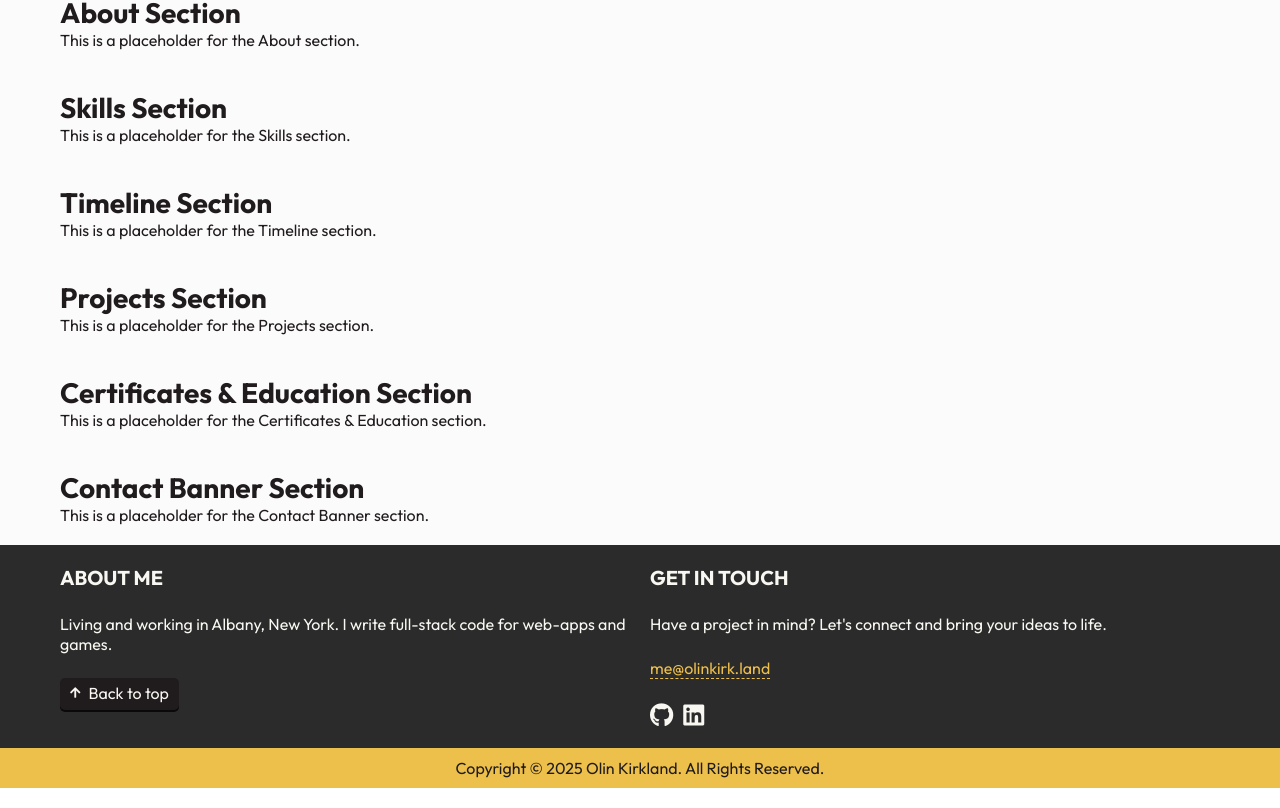
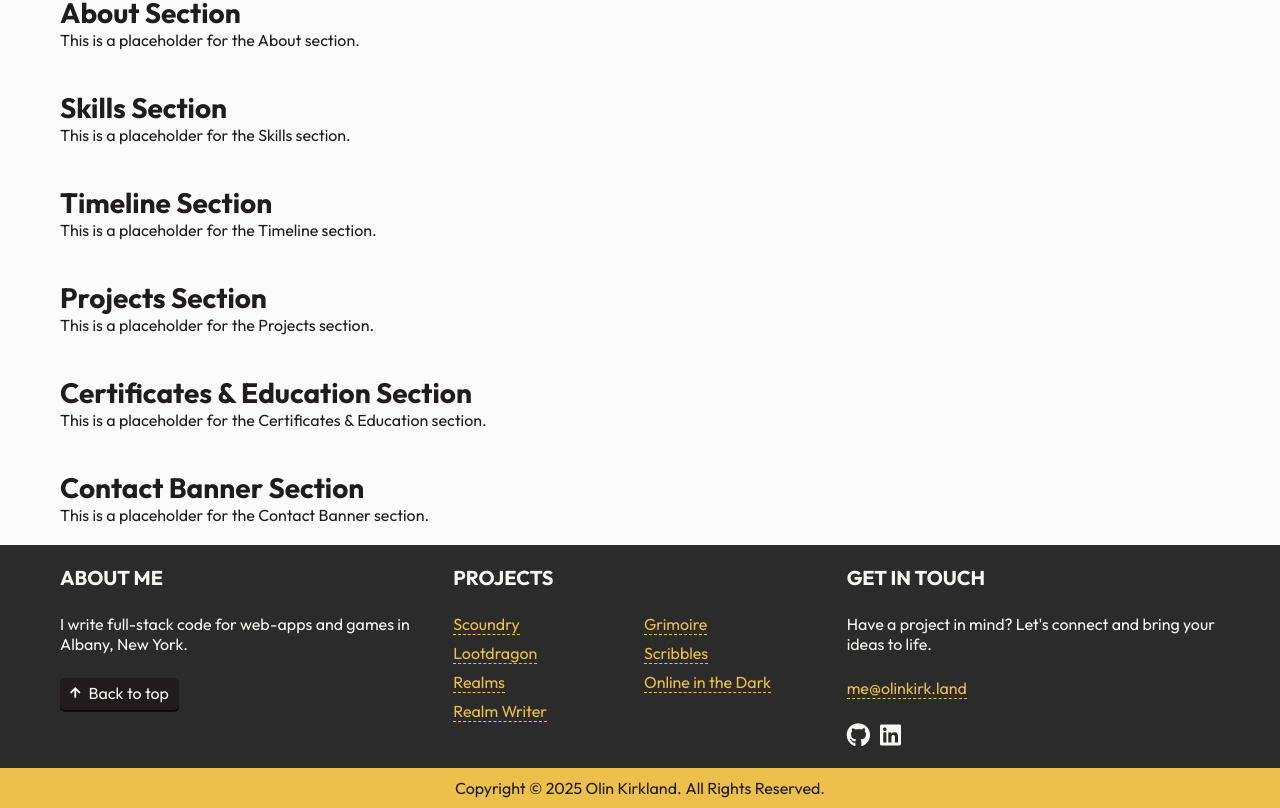
Before and after one commit to olinkirkland/olinkirkland.github.io, a Vue app: page / in a window 1280 px wide. Shown: the part 425-1233 px from the top of the page. Built offline with nearby package versions, Linux system fonts and the light colour scheme; a web font is replaced by a local one.

Commit message:
Update footer with project section & links

```diff
--- a/src/components/Footer.vue
+++ b/src/components/Footer.vue
@@ -4,16 +4,97 @@
             <div class="footer-content">
                 <h3>About Me</h3>
                 <p>
-                    Living and working in Albany, New York. I write full-stack
-                    code for web-apps and games.
+                    I write full-stack code for web-apps and games in Albany,
+                    New York.
                 </p>
-
-
 
                 <Button class="dark" @click="$emit('scrollToTop')">
                     <i class="icon fas fa-arrow-up"></i>
                     <span>Back to top</span>
                 </Button>
+            </div>
+
+            <!-- <div class="footer-content"></div> -->
+            <div class="footer-content">
+                <h3>Projects</h3>
+                <ul>
+                    <li>
+                        <a
+                            class="link"
+                            href="https://scoundry.com"
+                            target="_blank"
+                            rel="noopener noreferrer"
+                        >
+                            Scoundry
+                        </a>
+                    </li>
+
+                    <li>
+                        <a
+                            class="link"
+                            href="https://olinkirk.land/grimoire"
+                            target="_blank"
+                            rel="noopener noreferrer"
+                        >
+                            Grimoire
+                        </a>
+                    </li>
+
+                    <li>
+                        <a
+                            class="link"
+                            href="https://olinkirk.land/lootdragon"
+                            target="_blank"
+                            rel="noopener noreferrer"
+                        >
+                            Lootdragon
+                        </a>
+                    </li>
+
+                    <li>
+                        <a
+                            class="link"
+                            href="https://olinkirk.land/scribbles"
+                            target="_blank"
+                            rel="noopener noreferrer"
+                        >
+                            Scribbles
+                        </a>
+                    </li>
+
+                    <li>
+                        <a
+                            class="link"
+                            href="https://github.com/olinkirkland/realms"
+                            target="_blank"
+                            rel="noopener noreferrer"
+                        >
+                            Realms
+                        </a>
+                    </li>
+
+                    <li>
+                        <a
+                            class="link"
+                            href="https://github.com/olinkirkland/online-in-the-dark"
+                            target="_blank"
+                            rel="noopener noreferrer"
+                        >
+                            Online in the Dark
+                        </a>
+                    </li>
+
+                    <li>
+                        <a
+                            class="link"
+                            href="https://olinkirk.land/realm-writer"
+                            target="_blank"
+                            rel="noopener noreferrer"
+                        >
+                            Realm Writer
+                        </a>
+                    </li>
+                </ul>
             </div>
 
             <div class="footer-content">
@@ -48,8 +129,11 @@
     <div class="copyright">
         <section>
             <p>
-                Copyright &copy; {{ new Date().getFullYear() }} Olin Kirkland.
-                All Rights Reserved.
+                <span
+                    >Copyright &copy; {{ new Date().getFullYear() }} Olin
+                    Kirkland.</span
+                >
+                <span>All Rights Reserved.</span>
             </p>
         </section>
     </div>
@@ -59,7 +143,7 @@
 defineEmits<{ (e: 'scrollToTop'): void }>();
 </script>
 
-<style lang="scss">
+<style lang="scss" scoped>
 footer {
     background-color: var(--surface-inverted);
 }
@@ -67,7 +151,7 @@ footer {
 footer section {
     width: 100%;
     display: grid;
-    grid-template-columns: repeat(auto-fit, minmax(20rem, 1fr));
+    grid-template-columns: repeat(3, 1fr);
     gap: 2rem;
     padding: 2rem;
 }
@@ -79,11 +163,24 @@ footer section {
     color: var(--surface);
 }
 
+.footer-content ul {
+    display: grid;
+    grid-template-columns: repeat(2, 1fr);
+    gap: 0.8rem;
+}
+
 .copyright {
     background-color: var(--accent-1);
     padding: 1rem;
-    > p {
-        font-size: 1.2rem;
+
+    section {
+        padding: 0;
+
+        > p {
+            display: flex;
+            justify-content: center;
+            gap: 0.4rem;
+        }
     }
 }
 
@@ -91,10 +188,21 @@ a i {
     font-size: 2.4rem;
     color: var(--surface);
 }
+</style>
 
-.copyright section {
-    padding: 0;
-    display: flex;
-    justify-content: center;
+<!-- Mobile queries -->
+<style lang="scss" scoped>
+@media (max-width: 768px) {
+    footer section {
+        grid-template-columns: 1fr;
+        gap: 4rem;
+    }
+
+    .copyright section {
+        p {
+            flex-direction: column;
+            align-items: center;
+        }
+    }
 }
 </style>
```
